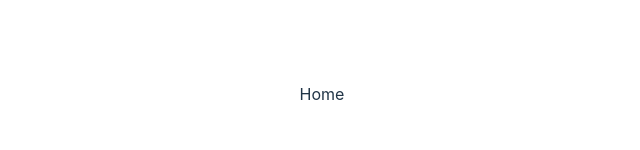
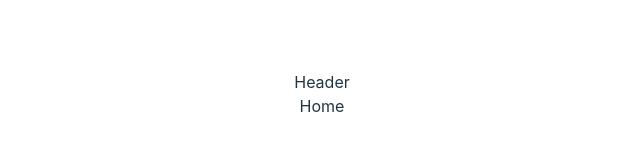
Before and after one commit to LouisMaupas/ecom, a React (Vite) app: page / in a window 1280 px wide. Shown: the part 306-456 px from the top of the page, without its empty margins (318-958 px from the left). Built offline with nearby package versions, Linux system fonts and the light colour scheme.

Commit message:
feat: add header

```diff
--- a/src/main.tsx
+++ b/src/main.tsx
@@ -4,6 +4,7 @@ import App from './App'
 import './index.css'
 import 'flowbite';
 import {createBrowserRouter, RouterProvider} from 'react-router-dom'
+import Header from "../front/components/Header/Header";
 
 const router = createBrowserRouter([
     {
@@ -22,6 +23,7 @@ const router = createBrowserRouter([
 
 ReactDOM.createRoot(document.getElementById('root') as HTMLElement).render(
     <React.StrictMode>
+        <Header />
         <RouterProvider router={router}/>
     </React.StrictMode>,
 )
```
